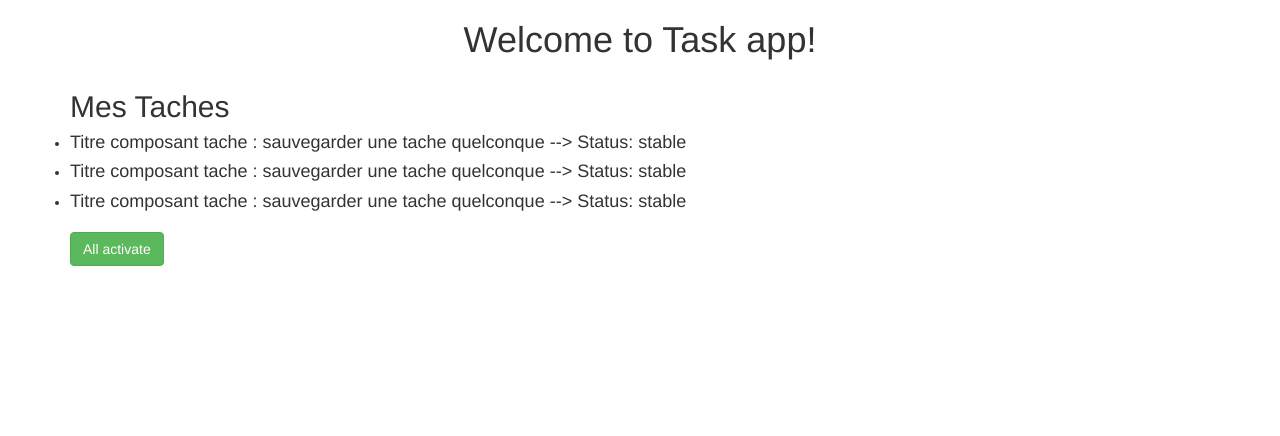
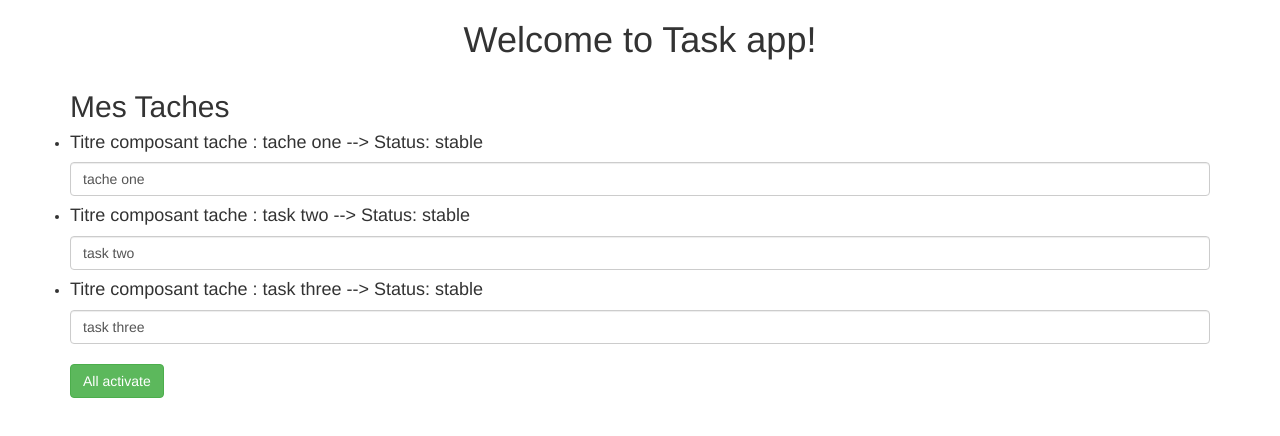
Before and after one commit to tafoca/Course-Tp-Angular, an Angular app: page / in a window 1280 px wide. Shown: the top 436 px of the page. Built offline with nearby package versions, Linux system fonts and the light colour scheme.

Commit message:
binding dynamique basic V1

```diff
--- a/src/app/app.component.html
+++ b/src/app/app.component.html
@@ -14,11 +14,11 @@
 
         <ul class="list-group">
 
-          <app-tache></app-tache>
+          <app-tache _tacheName="tache one "></app-tache>
 
-          <app-tache></app-tache>
+          <app-tache _tacheName="task two"></app-tache>
 
-          <app-tache></app-tache>
+          <app-tache _tacheName="task three"></app-tache>
 
         </ul>
 
--- a/src/app/app.module.ts
+++ b/src/app/app.module.ts
@@ -1,5 +1,7 @@
 import { BrowserModule } from '@angular/platform-browser';
 import { NgModule } from '@angular/core';
+//TODO 4: import 3st form of communicayion in 2 sens :two ways binding
+import {FormsModule} from '@angular/forms';
 
 import { AppComponent } from './app.component';
 import { CompFirstComponent } from './comp-first/comp-first.component';
@@ -12,7 +14,8 @@ import { TacheComponent } from './tache/tache.component';
     TacheComponent
   ],
   imports: [
-    BrowserModule
+    BrowserModule,
+    FormsModule
   ],
   providers: [],
   bootstrap: [AppComponent]
--- a/src/app/tache/tache.component.html
+++ b/src/app/tache/tache.component.html
@@ -3,4 +3,5 @@
    [sens coponent -> vers le typescript] {{nomattr ou getter du type script}}-->
 <li class="li-group-item">
   <h4>Titre composant tache : {{ _tacheName }} -->  Status: {{  _tacheStatus }}</h4>
+  <input type="text" name="tache_name" class="form-control"  [(ngModel)]="_tacheName"/>
 </li>
--- a/src/app/tache/tache.component.ts
+++ b/src/app/tache/tache.component.ts
@@ -1,4 +1,4 @@
-import { Component, OnInit } from '@angular/core';
+import { Component, OnInit, Input } from '@angular/core';
 
 @Component({
   selector: 'app-tache',
@@ -6,9 +6,10 @@ import { Component, OnInit } from '@angular/core';
   styleUrls: ['./tache.component.scss']
 })
 export class TacheComponent implements OnInit {
-
-  private _tacheName: String = 'sauvegarder une tache quelconque';
-
+  //mapping dynamique, new property to share with parent component in template
+  @Input()
+  _tacheName:String;
+  //private _tacheName: String = 'sauvegarder une tache quelconque';
 
   private _tacheStatus: String = 'stable';
 
@@ -16,17 +17,17 @@ export class TacheComponent implements OnInit {
 
   ngOnInit() {
   }
-  public get tacheName(): String {
+  public getTacheName(): String {
     return this._tacheName;
   }
-  public set tacheName(value: String) {
+  public setTacheName(value: String) {
     this._tacheName = value;
   }
 
-  public get tacheStatus(): String {
+  public getTacheStatus(): String {
     return this._tacheStatus;
   }
-  public set tacheStatus(value: String) {
+  public setTacheStatus(value: String) {
     this._tacheStatus = value;
   }
 
```
